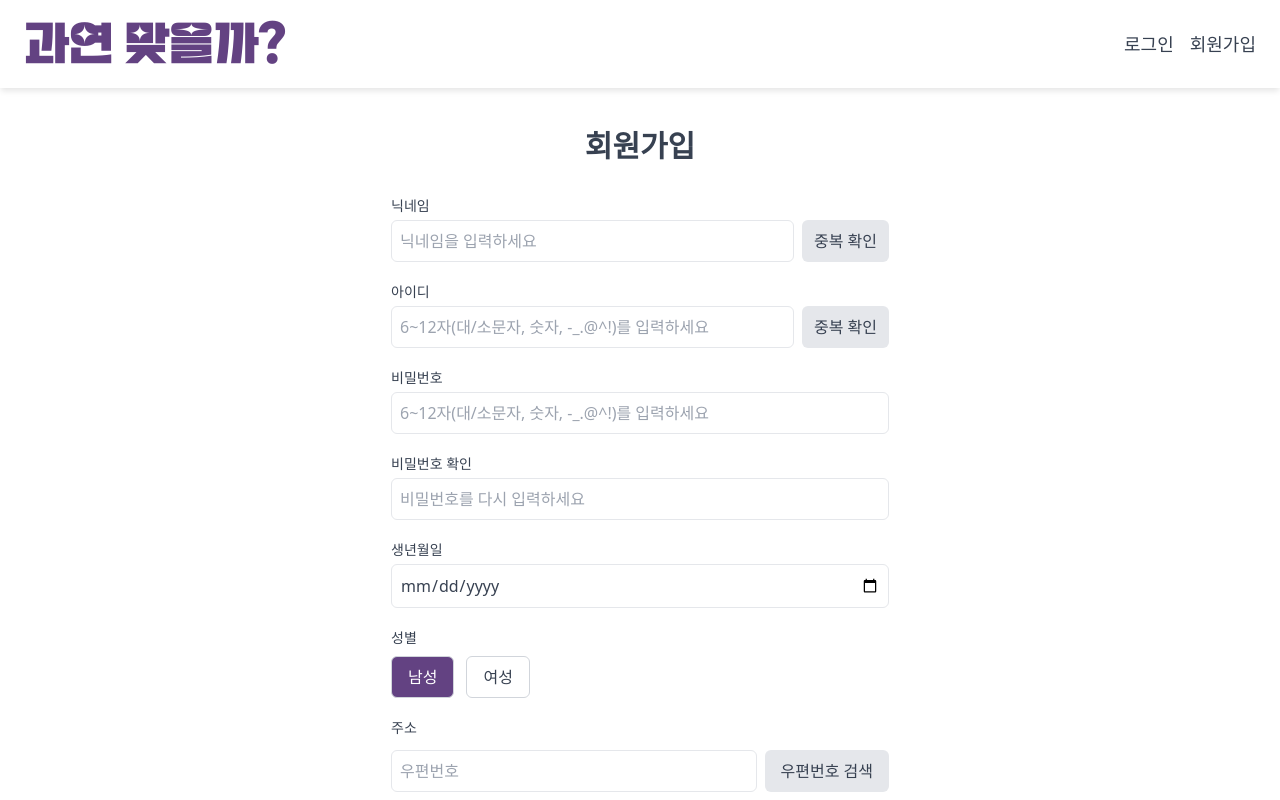
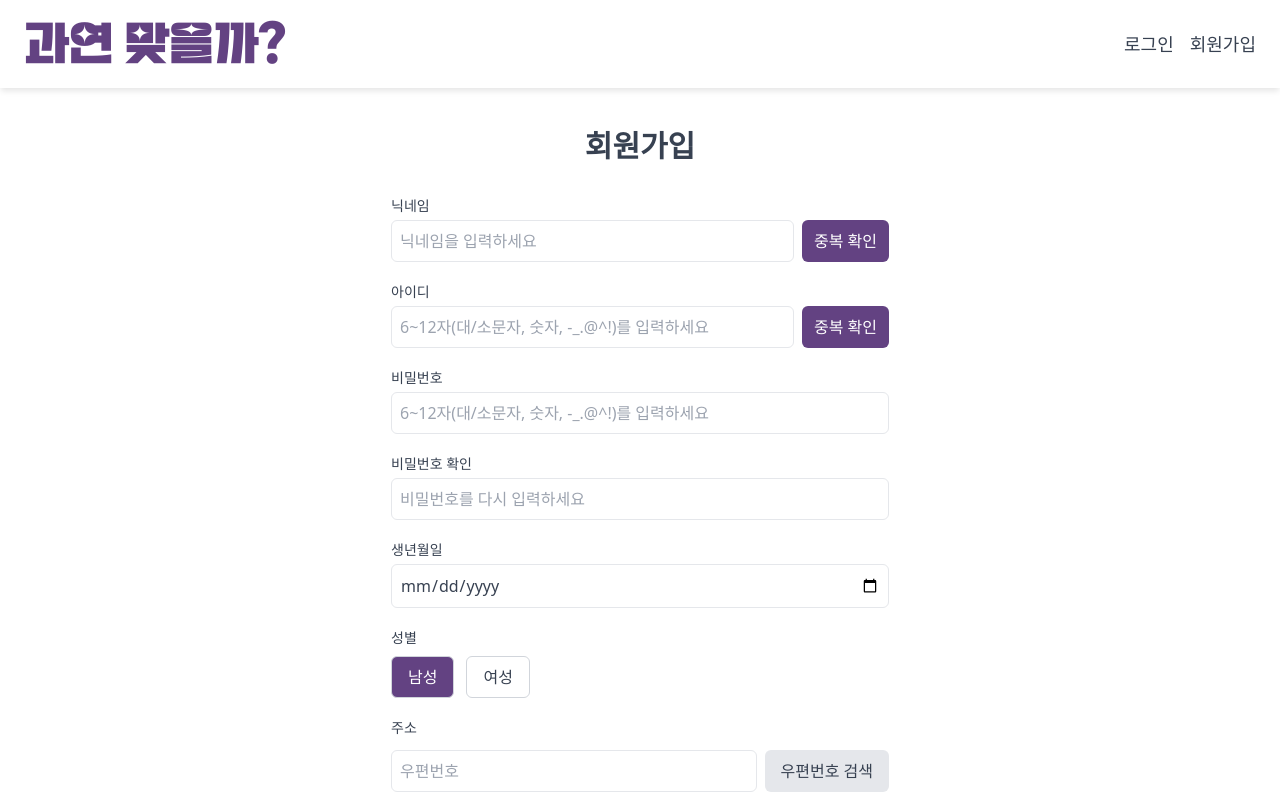
Before and after one commit to ekdls1218/prediction-community, a Next.js app in the folder frontend/: page /signup in a window 1280 px wide. Shown: the top 800 px of the page. Built offline with nearby package versions, Linux system fonts and the light colour scheme.

Commit message:
feat: [FE]회원가입 요청 기능 추가

```diff
--- a/frontend/src/components/auth/SignupForm.tsx
+++ b/frontend/src/components/auth/SignupForm.tsx
@@ -55,18 +55,20 @@ export default function SignUpForm() {
     id: false,
   });
 
+  const userFromData = new FormData();
+
   const inputRef = useRef<Record<string, HTMLInputElement | null>>({});
 
   const changeInput = (e: React.ChangeEvent<HTMLInputElement>) => {
     // console.log(e.target.value);
     const { name, value, files } = e.target;
 
-    if(name === "nick") {
-      setCheckDuplicate({...checkDuplicate, nick: false})
+    if (name === "nick") {
+      setCheckDuplicate({ ...checkDuplicate, nick: false });
     }
 
-    if(name === "id") {
-      setCheckDuplicate({...checkDuplicate, id: false})
+    if (name === "id") {
+      setCheckDuplicate({ ...checkDuplicate, id: false });
     }
 
     if (name === "psa" && files) {
@@ -82,11 +84,11 @@ export default function SignUpForm() {
       .get(`http://localhost:8000/auth/check-id?id=${userInfo.id}`)
       .then((res) => {
         console.log(res.data);
-        if(res.data.result === "사용 가능한 ID") {
+        if (res.data.result === "사용 가능한 ID") {
           setCheckDuplicate({ ...checkDuplicate, id: true });
-        }else {
-          alert(`${res.data.result}입니다.`)
-          if(inputRef.current.id) {
+        } else {
+          alert(`${res.data.result}입니다.`);
+          if (inputRef.current.id) {
             inputRef.current.id.value = "";
             inputRef.current.id.focus();
           }
@@ -99,16 +101,23 @@ export default function SignUpForm() {
       .get(`http://localhost:8000/auth/check-nick?nick=${userInfo.nick}`)
       .then((res) => {
         console.log(res.data);
-        if(res.data.result === "사용 가능한 닉네임") {
+        if (res.data.result === "사용 가능한 닉네임") {
           setCheckDuplicate({ ...checkDuplicate, nick: true });
-        }else {
-          alert(`${res.data.result}입니다.`)
-          if(inputRef.current.nick) {
+        } else {
+          alert(`${res.data.result}입니다.`);
+          if (inputRef.current.nick) {
             inputRef.current.nick.value = "";
             inputRef.current.nick.focus();
           }
         }
       });
+  };
+
+  const makeFormData = () => {
+    for (const [key, value] of Object.entries(userInfo)) {
+      // console.log(key, value);
+      userFromData.append(key, value);
+    }
   };
 
   const showAddSearchAddr = () => {
@@ -127,6 +136,22 @@ export default function SignUpForm() {
     }).open();
 
     inputRef.current.addr3?.focus();
+  };
+
+  const signup = () => {
+    if (validCheck()) {
+      console.log(userInfo)
+      makeFormData();
+      axios
+        .post("http://localhost:8000/auth/signup", userInfo, {
+          headers: { "Content-Type": "multipart/form-data" },
+          withCredentials: true,
+        })
+        .then((res) => {
+          console.log(res);
+
+        });
+    }
   };
 
   const validCheck = () => {
@@ -187,6 +212,7 @@ export default function SignUpForm() {
       inputRef.current.addr3.value = "";
       inputRef.current.addr3.focus();
     }
+    return true;
   };
 
   return (
@@ -211,7 +237,11 @@ export default function SignUpForm() {
             <button
               type="button"
               onClick={doubleCheckNick}
-              className={`px-3 py-2 rounded-md ${checkDuplicate.nick? "bg-primary-color text-white" : "bg-gray-200 hover:bg-gray-300"}`}
+              className={`px-3 py-2 rounded-md ${
+                checkDuplicate.nick
+                  ? "bg-gray-200 hover:bg-gray-300"
+                  : "bg-primary-color text-white"
+              }`}
             >
               중복 확인
             </button>
@@ -236,7 +266,11 @@ export default function SignUpForm() {
             <button
               type="button"
               onClick={doubleCheckId}
-              className={`px-3 py-2 rounded-md ${checkDuplicate.id? "bg-primary-color text-white" : "bg-gray-200 hover:bg-gray-300"}`}
+              className={`px-3 py-2 rounded-md ${
+                checkDuplicate.id
+                  ? "bg-gray-200 hover:bg-gray-300"
+                  : "bg-primary-color text-white"
+              }`}
             >
               중복 확인
             </button>
@@ -379,7 +413,7 @@ export default function SignUpForm() {
         {/* 제출 버튼 */}
         <button
           // type="submit"
-          onClick={validCheck}
+          onClick={signup}
           className="w-full py-3 mt-4 bg-primary-color text-white rounded-md font-semibold "
         >
           가입하기
```
